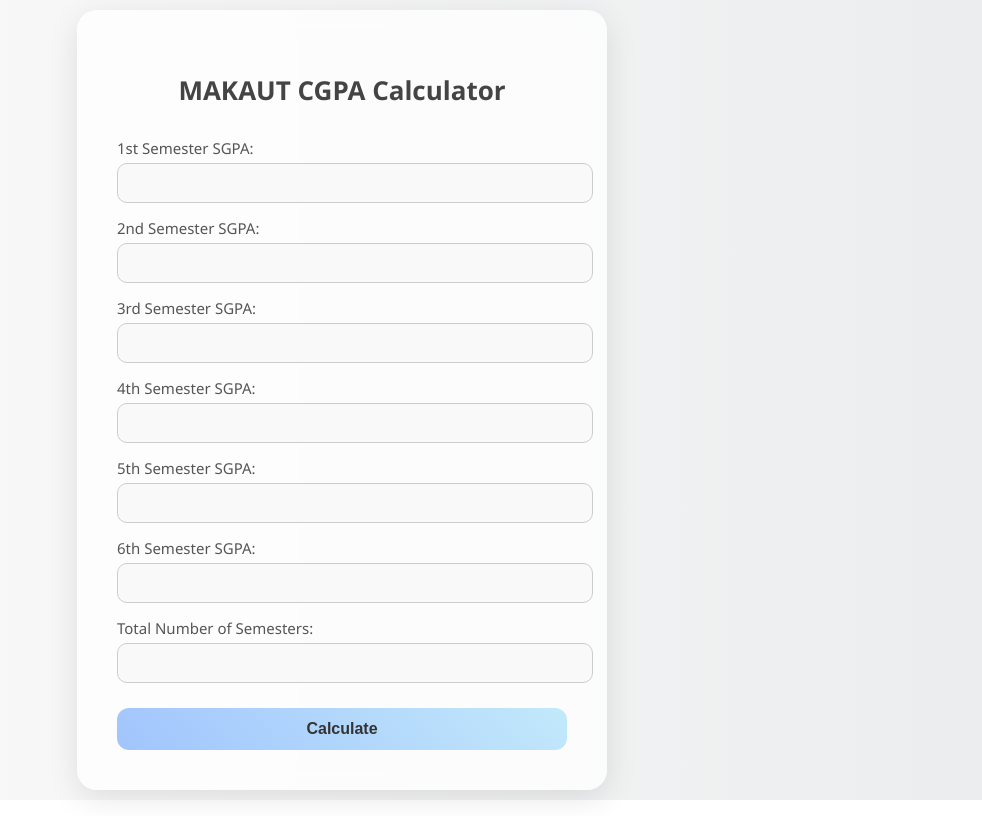
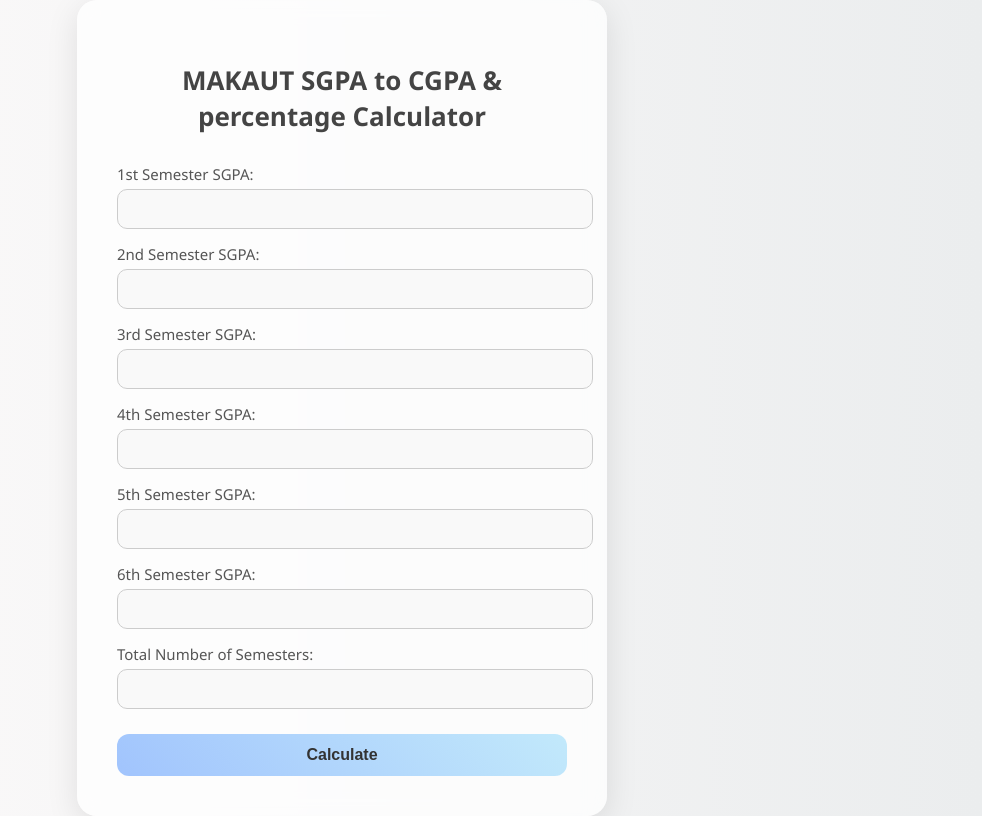
Before and after one commit to SayantanDas119/Makaut-sgpa-to-Cgpa-percentage-, a plain HTML site: page index.html in a window 1280 px wide. Shown: the whole page, without its empty margins (298-1280 px from the left). Drawn offline with Linux system fonts and the light colour scheme.

Commit message:
Update index.html

```diff
--- a/index.html
+++ b/index.html
@@ -109,7 +109,7 @@
 <body>
 
   <div class="glass-card">
-    <h2>MAKAUT CGPA Calculator</h2>
+    <h2>MAKAUT SGPA to CGPA & percentage Calculator</h2>
 
     <form id="cgpaForm" onsubmit="return false;">
       <label>1st Semester SGPA:</label>
```
